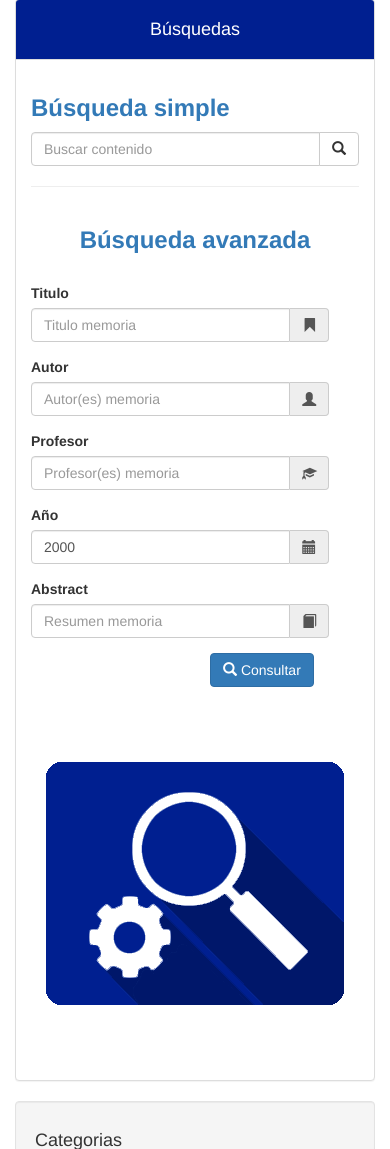
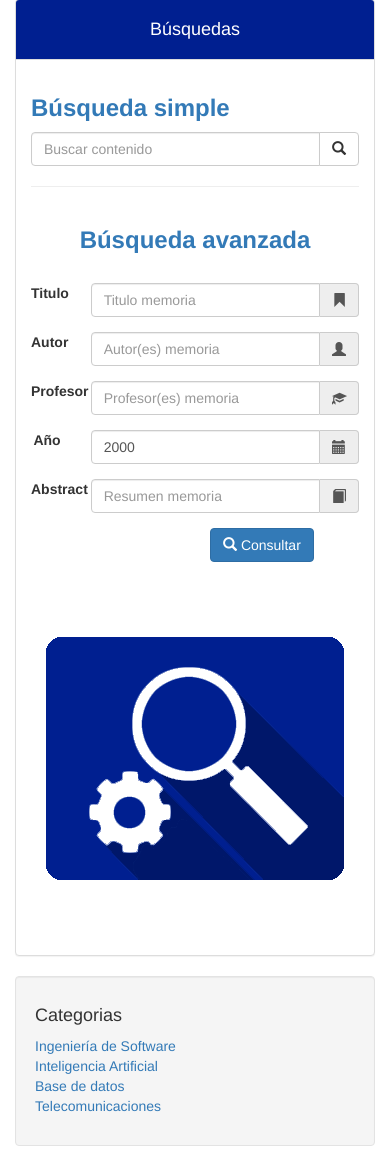
Before and after one commit to Gonen09/BibliomemoriasDigital, a PHP site: page /busqueda.php in a window 390 px wide. Shown: the part 116-1265 px from the top of the page. Run offline with PHP 8.4, Linux system fonts and the light colour scheme.

```diff
--- a/busqueda.php
+++ b/busqueda.php
@@ -269,8 +269,8 @@
               <h3 class="text-primary text-center"><strong>Búsqueda avanzada</strong></h3>
               <br>
               <div class="form-group row">
-                  <label for="example-text-input" class="col-xs-1 col-form-label">Titulo</label>
-                  <div class="col-xs-11">
+                  <label for="example-text-input" class="col-xs-2 col-form-label text-right">Titulo</label>
+                  <div class="col-xs-10">
                     <div class="input-group">
                       <input class="form-control" type="text" placeholder="Titulo memoria" id="example-text-input">
                       <span class="input-group-addon"><i class="glyphicon glyphicon-bookmark"></i></span>
@@ -278,8 +278,8 @@
                   </div>
                 </div>
                 <div class="form-group row">
-                  <label for="example-search-input" class="col-xs-1 col-form-label">Autor</label>
-                  <div class="col-xs-11">
+                  <label for="example-search-input" class="col-xs-2 col-form-label text-right">Autor</label>
+                  <div class="col-xs-10">
                     <div class="input-group">
                       <input class="form-control" type="text" placeholder="Autor(es) memoria" id="example-search-input">
                       <span class="input-group-addon"><i class="glyphicon glyphicon-user"></i></span>
@@ -287,8 +287,8 @@
                   </div>
                 </div>
                 <div class="form-group row">
-                  <label for="example-email-input" class="col-xs-1 col-form-label">Profesor</label>
-                  <div class="col-xs-11">
+                  <label for="example-email-input" class="col-xs-2 col-form-label text-right">Profesor</label>
+                  <div class="col-xs-10">
                     <div class="input-group">
                       <input class="form-control" type="text" placeholder="Profesor(es) memoria" id="example-email-input">
                       <span class="input-group-addon"><i class="glyphicon glyphicon-education"></i></span>
@@ -296,8 +296,8 @@
                   </div>
                 </div>
                 <div class="form-group row">
-                  <label for="example-url-input" class="col-xs-1 col-form-label">Año</label>
-                  <div class="col-xs-11">
+                  <label for="example-url-input" class="col-xs-2 col-form-label text-right">Año</label>
+                  <div class="col-xs-10">
                     <div class="input-group">
                       <input class="form-control" type="number" value="2000" id="example-number-input">
                       <span class="input-group-addon"><i class="glyphicon glyphicon-calendar"></i></span>
@@ -305,8 +305,8 @@
                   </div>
                 </div>
                 <div class="form-group row">
-                  <label for="example-tel-input" class="col-xs-1 col-form-label">Abstract</label>
-                  <div class="col-xs-11">
+                  <label for="example-tel-input" class="col-xs-2 col-form-label text-right">Abstract</label>
+                  <div class="col-xs-10">
                     <div class="input-group">
                       <input class="form-control" type="text" placeholder="Resumen memoria" id="example-tel-input">
                       <span class="input-group-addon"><i class="glyphicon glyphicon-book"></i></span>
```
